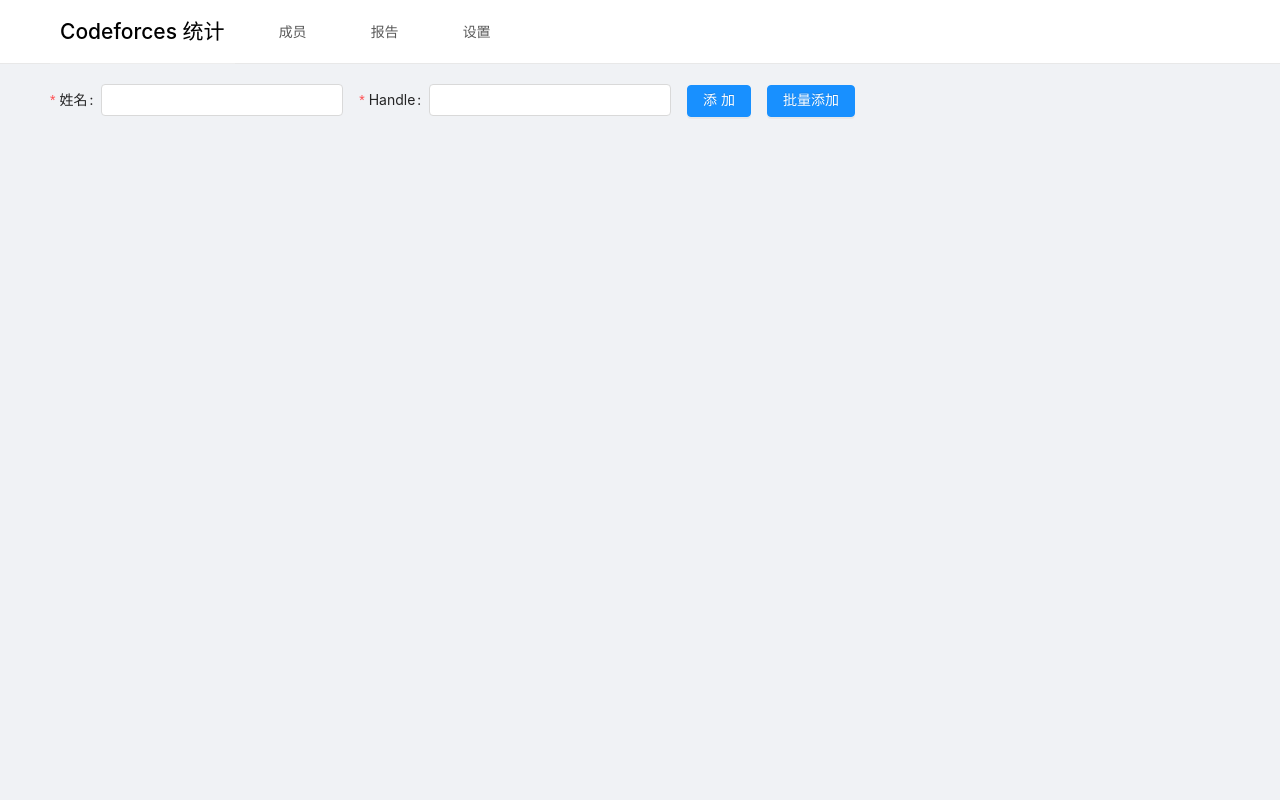
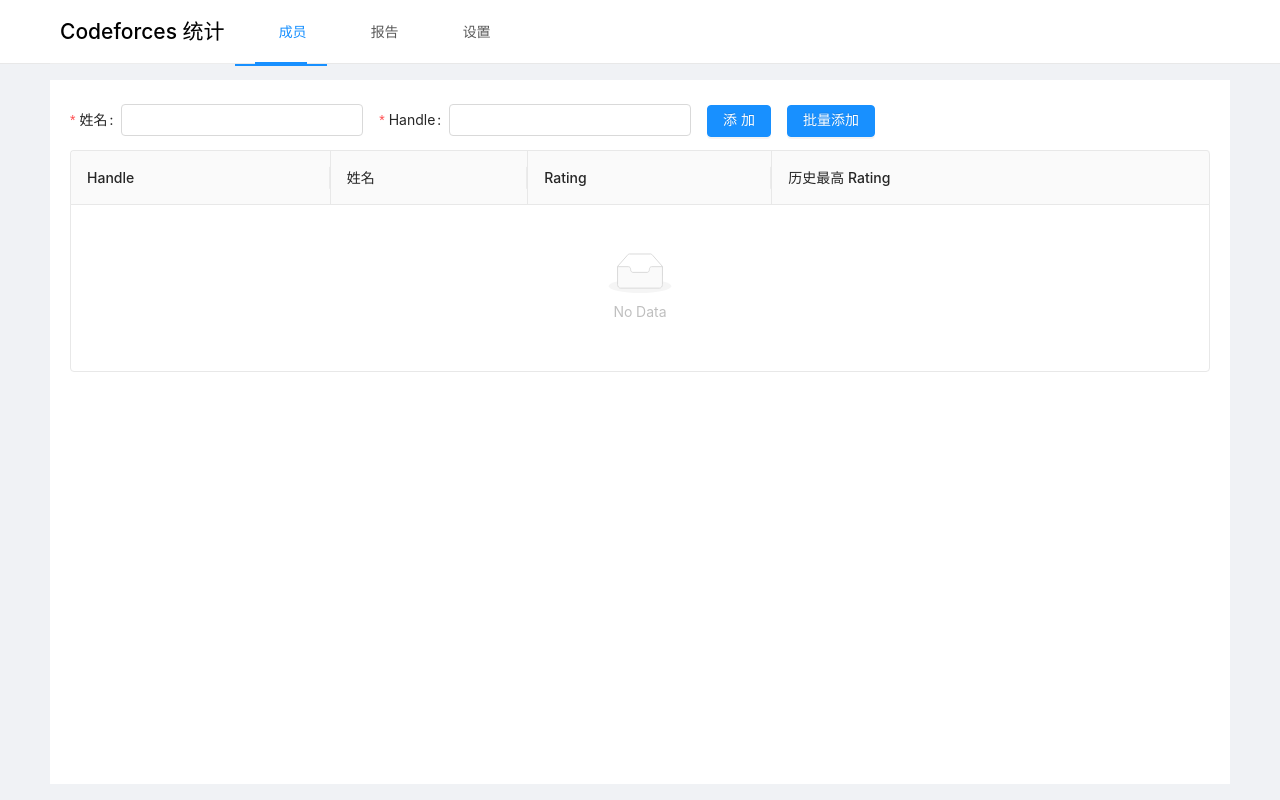
Before and after one commit to cpanyjs/CodeforcesAnalytics-ng, a Vue app: page /user in a window 1280 px wide. Built offline with nearby package versions, Linux system fonts and the light colour scheme.

Commit message:
add: simple table

```diff
--- /dev/null
+++ b/src/components/addForm.vue
@@ -0,0 +1,53 @@
+<template>
+  <a-form layout="inline" :form="form">
+    <a-form-item label="姓名" required>
+      <a-input
+        v-decorator="[
+          'name',
+          { rules: [{ required: true, message: '姓名不能为空' }] }
+        ]"
+      />
+    </a-form-item>
+    <a-form-item label="Handle" required>
+      <a-input
+        v-decorator="[
+          'handle',
+          { rules: [{ required: true, message: 'Handle 不能为空' }] }
+        ]"
+      />
+    </a-form-item>
+    <a-form-item>
+      <a-button type="primary" @click="handleSubmit" :loading="loading"
+        >添加</a-button
+      >
+    </a-form-item>
+    <a-form-item>
+      <a-button type="primary">批量添加</a-button>
+    </a-form-item>
+  </a-form>
+</template>
+
+<script>
+import { Component, Vue } from 'vue-property-decorator';
+
+@Component
+export default class User extends Vue {
+  loading = false;
+  data() {
+    return {
+      form: this.$form.createForm(this)
+    };
+  }
+  handleSubmit() {
+    this.form.validateFields(async (err, values) => {
+      if (err) return;
+      this.loading = true;
+      await this.$store.dispatch('addUser', values);
+      this.loading = false;
+      this.form.resetFields();
+    });
+  }
+}
+</script>
+
+<style></style>
--- a/src/components/nav.vue
+++ b/src/components/nav.vue
@@ -1,10 +1,12 @@
 <template>
   <div>
     <h2 class="logo" @click="current = []">
-      <router-link to="/"> Codeforces 统计</router-link>
+      <router-link to="/" style="display: inline-block; height: 100%;">
+        Codeforces 统计</router-link
+      >
     </h2>
     <a-menu v-model="current" mode="horizontal" :style="{ lineHeight: '64px' }">
-      <a-menu-item key="users" @click="go('user')">
+      <a-menu-item key="user" @click="go('user')">
         <a-icon type="user" />成员
       </a-menu-item>
       <a-menu-item key="report"> <a-icon type="read" />报告 </a-menu-item>
@@ -29,10 +31,15 @@
 
 @Component
 export default class Nav extends Vue {
-  current = [];
+  current: string[] = [];
   go(name: string) {
     if (this.$route.name !== name) {
       this.$router.push(name);
+    }
+  }
+  created() {
+    if (this.$route.name === 'user') {
+      this.current = ['user'];
     }
   }
 }
--- /dev/null
+++ b/src/components/userTable.vue
@@ -0,0 +1,41 @@
+<template>
+  <a-table
+    :columns="columns"
+    :rowKey="item => item.handle"
+    :dataSource="users"
+    :pagination="false"
+    bordered
+  >
+  </a-table>
+</template>
+
+<script lang="ts">
+import { Component, Vue } from 'vue-property-decorator';
+
+@Component({})
+export default class userTable extends Vue {
+  columns = [
+    {
+      title: 'Handle',
+      dataIndex: 'handle'
+    },
+    {
+      title: '姓名',
+      dataIndex: 'name'
+    },
+    {
+      title: 'Rating',
+      dataIndex: 'rating'
+    },
+    {
+      title: '历史最高 Rating',
+      dataIndex: 'maxRating'
+    }
+  ];
+  get users() {
+    return this.$store.state.users;
+  }
+}
+</script>
+
+<style></style>
--- a/src/main.ts
+++ b/src/main.ts
@@ -3,7 +3,7 @@
 import router from './router';
 import store from './store';
 
-import { Button, Layout, Menu, Icon, Form, Input } from 'ant-design-vue';
+import { Button, Layout, Menu, Icon, Form, Input, Table } from 'ant-design-vue';
 
 Vue.component(Button.name, Button);
 Vue.component(Icon.name, Icon);
@@ -17,6 +17,7 @@
 Vue.component(Menu.Item.name, Menu.Item);
 Vue.component(Menu.ItemGroup.name, Menu.ItemGroup);
 Vue.component(Menu.SubMenu.name, Menu.SubMenu);
+Vue.component(Table.name, Table);
 
 Vue.config.productionTip = false;
 
--- a/src/services/cf.ts
+++ b/src/services/cf.ts
@@ -1,6 +1,6 @@
 import api from './api';
 
-interface UserDTO {
+export interface UserDTO {
   handle: string;
   email: string;
   rank: string;
--- a/src/store/index.ts
+++ b/src/store/index.ts
@@ -2,20 +2,30 @@
 import Vuex from 'vuex';
 import createPersistedState from 'vuex-persistedstate';
 
-import { getUserInfo } from '../services/cf';
+import { getUserInfo, UserDTO } from '../services/cf';
 
 Vue.use(Vuex);
 
+interface State {
+  users: Array<UserDTO & { name: string }>;
+}
+
+const state: State = {
+  users: []
+};
+
 export default new Vuex.Store({
-  state: {
-    user: [],
-    member: []
+  state,
+  mutations: {
+    addUser(state, data: UserDTO & { name: string }) {
+      state.users.push(data);
+    }
   },
-  mutations: {},
   actions: {
     async addUser({ commit }, { name, handle }) {
       const data = await getUserInfo(handle);
       console.log(data);
+      commit('addUser', { ...data, name });
     }
   },
   modules: {},
--- a/src/views/User.vue
+++ b/src/views/User.vue
@@ -1,55 +1,25 @@
 <template>
-  <div>
-    <a-form layout="inline" :form="form">
-      <a-form-item label="姓名" required>
-        <a-input
-          v-decorator="[
-            'name',
-            { rules: [{ required: true, message: '姓名不能为空' }] }
-          ]"
-        />
-      </a-form-item>
-      <a-form-item label="Handle" required>
-        <a-input
-          v-decorator="[
-            'handle',
-            { rules: [{ required: true, message: 'Handle 不能为空' }] }
-          ]"
-        />
-      </a-form-item>
-      <a-form-item>
-        <a-button type="primary" @click="handleSubmit" :loading="loading"
-          >添加</a-button
-        >
-      </a-form-item>
-      <a-form-item>
-        <a-button type="primary">批量添加</a-button>
-      </a-form-item>
-    </a-form>
+  <div id="user">
+    <add-form></add-form>
+    <user-table style="margin-top: 10px;"></user-table>
   </div>
 </template>
 
-<script>
+<script lang="ts">
 import { Component, Vue } from 'vue-property-decorator';
+import AddForm from '@/components/addForm.vue';
+import UserTable from '@/components/userTable.vue';
 
-@Component
-export default class User extends Vue {
-  loading = false;
-  data() {
-    return {
-      form: this.$form.createForm(this)
-    };
-  }
-  handleSubmit() {
-    this.form.validateFields(async (err, values) => {
-      if (err) return;
-      this.loading = true;
-      await this.$store.dispatch('addUser', values);
-      this.loading = false;
-      this.form.resetFields();
-    });
-  }
-}
+@Component({
+  components: { AddForm, UserTable }
+})
+export default class User extends Vue {}
 </script>
 
-<style></style>
+<style>
+#user {
+  background-color: white;
+  padding: 20px;
+  height: 100%;
+}
+</style>
```
